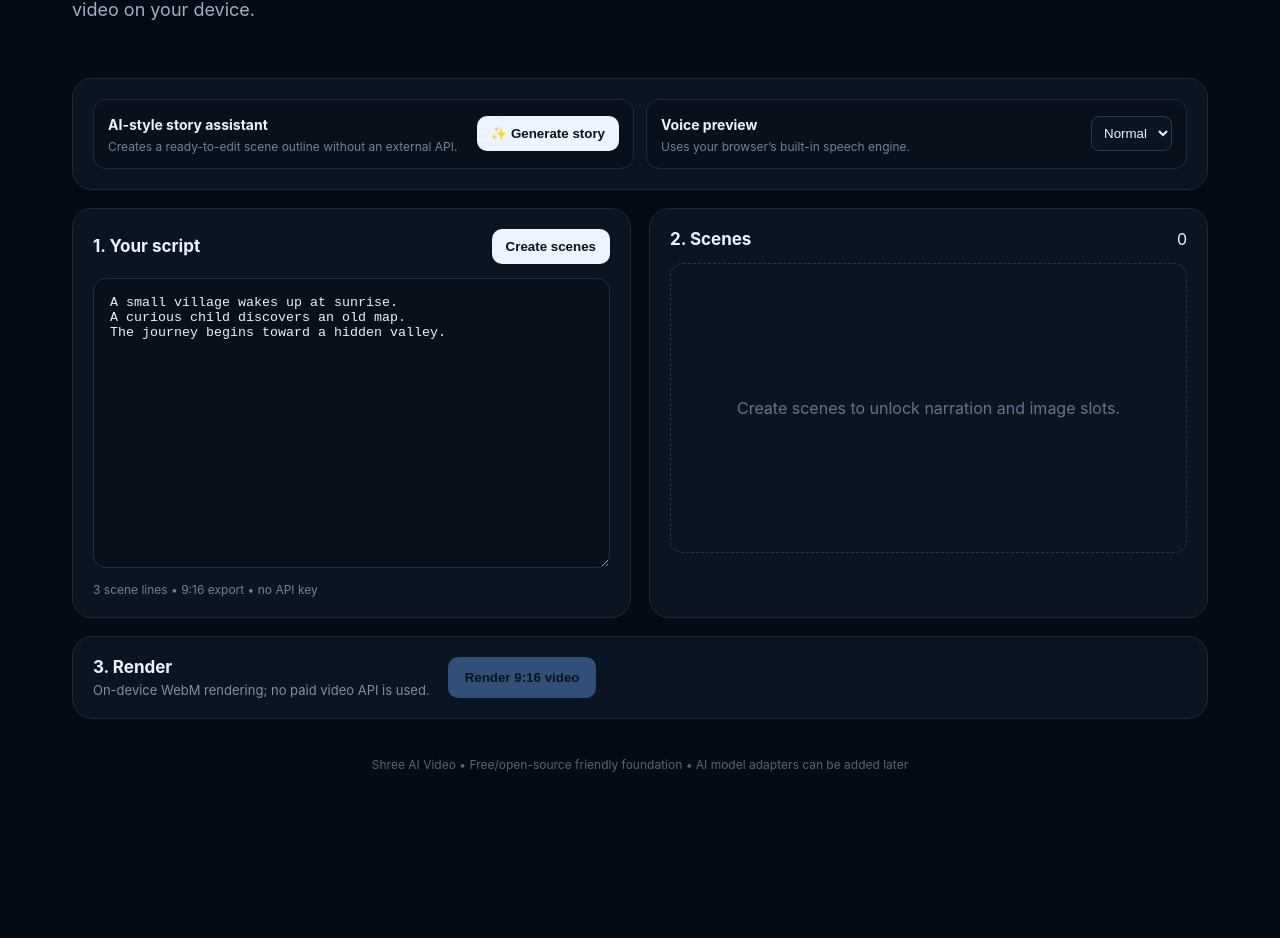
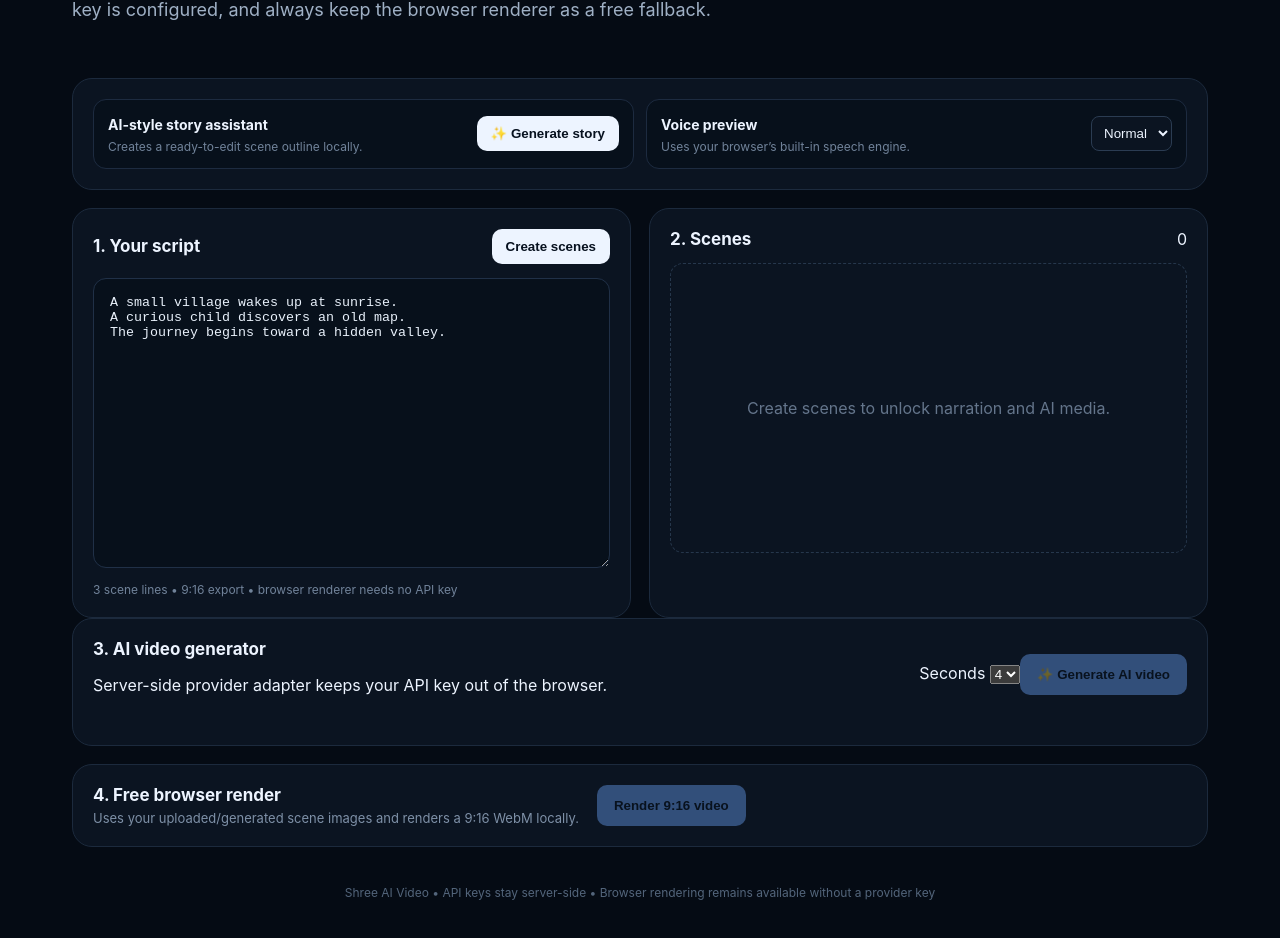
Before and after one commit to devilsoulhacker00/Shree-ai-video, a Next.js app: page / in a window 1280 px wide. Shown: the part 378-1316 px from the top of the page. Before the commit the page ends 1210 px from the top, so only its background shows below. Built offline with nearby package versions, Linux system fonts and the light colour scheme.

Commit message:
Integrate AI image and video generation into studio

```diff
--- a/app/page.tsx
+++ b/app/page.tsx
@@ -3,6 +3,7 @@
 import { useMemo, useState } from "react";
 
 type Scene = { id:number; text:string };
+
 const starter = `A small village wakes up at sunrise.
 A curious child discovers an old map.
 The journey begins toward a hidden valley.`;
@@ -13,17 +14,27 @@ export default function Home() {
   const [images,setImages]=useState<Record<number,string>>({});
   const [status,setStatus]=useState("");
   const [exportUrl,setExportUrl]=useState("");
+  const [aiVideoUrl,setAiVideoUrl]=useState("");
   const [voice,setVoice]=useState("default");
+  const [busyImage,setBusyImage]=useState<number|null>(null);
+  const [busyVideo,setBusyVideo]=useState(false);
+  const [duration,setDuration]=useState(4);
 
   const sceneCount=useMemo(()=>script.split(/\n+/).filter(s=>s.trim()).length,[script]);
 
   const buildScenes=()=> {
     const next=script.split(/\n+/).map(s=>s.trim()).filter(Boolean).map((text,id)=>({id:id+1,text}));
-    setScenes(next); setStatus(`${next.length} scenes ready`); setExportUrl("");
+    setScenes(next); setStatus(`${next.length} scenes ready`); setExportUrl(""); setAiVideoUrl("");
   };
 
   const makeStory=()=>{
-    const topics=["A mysterious signal appears in the night sky.","A young explorer follows the signal into an ancient forest.","Inside the forest, a hidden doorway opens.","The explorer finds a glowing city and discovers its secret.","At sunrise, the journey becomes a new beginning."];
+    const topics=[
+      "A mysterious signal appears in the night sky.",
+      "A young explorer follows the signal into an ancient forest.",
+      "Inside the forest, a hidden doorway opens.",
+      "The explorer finds a glowing city and discovers its secret.",
+      "At sunrise, the journey becomes a new beginning."
+    ];
     setScript(topics.join("\n")); setScenes([]); setStatus("AI-style story draft created — edit it before rendering.");
   };
 
@@ -32,7 +43,6 @@ export default function Home() {
     window.speechSynthesis.cancel();
     const u=new SpeechSynthesisUtterance(text);
     u.rate=voice==="slow"?.85:voice==="fast"?1.15:1;
-    u.pitch=1;
     window.speechSynthesis.speak(u);
     setStatus("Voice preview playing…");
   };
@@ -40,6 +50,49 @@ export default function Home() {
   const attachImage=(id:number,file:File)=>{
     const url=URL.createObjectURL(file);
     setImages(v=>({...v,[id]:url}));
+  };
+
+  const generateImage=async(scene:Scene)=>{
+    setBusyImage(scene.id); setStatus(`Generating AI image for scene ${scene.id}…`);
+    try{
+      const res=await fetch("/api/generate-image",{
+        method:"POST",
+        headers:{"Content-Type":"application/json"},
+        body:JSON.stringify({prompt:`${scene.text}. Cinematic vertical short-video frame, detailed environment, consistent story character, dramatic lighting.`})
+      });
+      if(!res.ok){
+        const data=await res.json().catch(()=>({}));
+        throw new Error(data.error||"AI image generation failed");
+      }
+      const blob=await res.blob();
+      const url=URL.createObjectURL(blob);
+      setImages(v=>({...v,[scene.id]:url}));
+      setStatus(`AI image ready for scene ${scene.id}.`);
+    }catch(err){
+      setStatus(err instanceof Error?err.message:"AI image generation failed. Add the provider key on the server.");
+    }finally{setBusyImage(null);}
+  };
+
+  const generateVideo=async()=>{
+    if(!scenes.length){setStatus("Create scenes first.");return;}
+    setBusyVideo(true);setAiVideoUrl("");setStatus("Generating AI video… this can take a while.");
+    try{
+      const prompt=scenes.map(s=>s.text).join(" ");
+      const res=await fetch("/api/generate-video",{
+        method:"POST",
+        headers:{"Content-Type":"application/json"},
+        body:JSON.stringify({prompt:`${prompt}. Create a cinematic vertical social video, 9:16 composition, coherent visual story.`,duration})
+      });
+      if(!res.ok){
+        const data=await res.json().catch(()=>({}));
+        throw new Error(data.error||"AI video generation failed");
+      }
+      const blob=await res.blob();
+      setAiVideoUrl(URL.createObjectURL(blob));
+      setStatus("AI video ready — preview or download it below.");
+    }catch(err){
+      setStatus(err instanceof Error?err.message:"AI video generation failed. Add the provider key on the server.");
+    }finally{setBusyVideo(false);}
   };
 
   const exportVideo=async()=>{
@@ -52,11 +105,11 @@ export default function Home() {
     const chunks:BlobPart[]=[]; recorder.ondataavailable=e=>e.data.size&&chunks.push(e.data);
     const done=new Promise<void>(resolve=>recorder.onstop=()=>resolve()); recorder.start();
     for(const scene of scenes){
-      const start=performance.now(), duration=3; const src=images[scene.id];
+      const start=performance.now(), sceneDuration=3; const src=images[scene.id];
       let img:HTMLImageElement|undefined;
       if(src){img=new Image();img.src=src;await new Promise(r=>{img!.onload=()=>r(null);img!.onerror=()=>r(null);});}
-      while(performance.now()-start<duration*1000){
-        const p=Math.min(1,(performance.now()-start)/(duration*1000));
+      while(performance.now()-start<sceneDuration*1000){
+        const p=Math.min(1,(performance.now()-start)/(sceneDuration*1000));
         ctx.fillStyle="#07111f";ctx.fillRect(0,0,720,1280);
         if(img){const scale=1+.08*p,w=720*scale,h=1280*scale;ctx.globalAlpha=.82;ctx.drawImage(img,(720-w)/2,(1280-h)/2,w,h);ctx.globalAlpha=1;}
         const grad=ctx.createLinearGradient(0,650,0,1280);grad.addColorStop(0,"transparent");grad.addColorStop(1,"rgba(0,0,0,.92)");ctx.fillStyle=grad;ctx.fillRect(0,650,720,630);
@@ -67,22 +120,33 @@ export default function Home() {
     }
     recorder.stop();await done;
     const blob=new Blob(chunks,{type:"video/webm"});const url=URL.createObjectURL(blob);
-    setExportUrl(url);setStatus("Video ready — download it below.");
+    setExportUrl(url);setStatus("Browser-rendered video ready — download it below.");
   };
 
   return <main>
-    <header><div className="brand"><span>✦</span><div><b>Shree AI Video</b><small>Free Video Creation Studio</small></div></div><span className="pill">FREE • LOCAL</span></header>
-    <section className="hero"><div><p className="eyebrow">SCRIPT → SCENES → VOICE → VIDEO</p><h1>Make vertical videos from an idea.</h1><p className="sub">Draft a story, split it into scenes, preview narration, add images and render a 9:16 video on your device.</p></div></section>
+    <header><div className="brand"><span>✦</span><div><b>Shree AI Video</b><small>AI Video Creation Studio</small></div></div><span className="pill">LOCAL + AI</span></header>
+
+    <section className="hero"><div><p className="eyebrow">IDEA → SCRIPT → SCENES → AI MEDIA → VIDEO</p><h1>Make vertical videos from an idea.</h1><p className="sub">Write a story, turn it into scenes, generate images or an AI video when a provider key is configured, and always keep the browser renderer as a free fallback.</p></div></section>
+
     <section className="toolbar card">
-      <div><div><b>AI-style story assistant</b><p>Creates a ready-to-edit scene outline without an external API.</p></div><button onClick={makeStory}>✨ Generate story</button></div>
+      <div><div><b>AI-style story assistant</b><p>Creates a ready-to-edit scene outline locally.</p></div><button onClick={makeStory}>✨ Generate story</button></div>
       <div><div><b>Voice preview</b><p>Uses your browser’s built-in speech engine.</p></div><select value={voice} onChange={e=>setVoice(e.target.value)}><option value="default">Normal</option><option value="slow">Slow</option><option value="fast">Fast</option></select></div>
     </section>
+
     <section className="grid">
-      <div className="card editor"><div className="cardHead"><h2>1. Your script</h2><button onClick={buildScenes}>Create scenes</button></div><textarea value={script} onChange={e=>setScript(e.target.value)} placeholder="Write one scene per line…"/><div className="hint">{sceneCount} scene lines • 9:16 export • no API key</div></div>
-      <div className="card"><div className="cardHead"><h2>2. Scenes</h2><span>{scenes.length}</span></div>{!scenes.length?<div className="empty">Create scenes to unlock narration and image slots.</div>:<div className="scenes">{scenes.map(s=><div className="scene" key={s.id}><div className="sceneNo">{s.id}</div><div className="sceneText">{s.text}</div><div className="actions"><button className="mini" onClick={()=>speak(s.text)}>🔊</button><label className="upload">{images[s.id]?"✓ Image":"Add image"}<input type="file" accept="image/*" onChange={e=>{const f=e.target.files?.[0];if(f)attachImage(s.id,f)}}/></label></div></div>)}</div>}</div>
+      <div className="card editor"><div className="cardHead"><h2>1. Your script</h2><button onClick={buildScenes}>Create scenes</button></div><textarea value={script} onChange={e=>setScript(e.target.value)} placeholder="Write one scene per line…"/><div className="hint">{sceneCount} scene lines • 9:16 export • browser renderer needs no API key</div></div>
+
+      <div className="card"><div className="cardHead"><h2>2. Scenes</h2><span>{scenes.length}</span></div>{!scenes.length?<div className="empty">Create scenes to unlock narration and AI media.</div>:<div className="scenes">{scenes.map(s=><div className="scene" key={s.id}><div className="sceneNo">{s.id}</div><div className="sceneText"><b>{s.text}</b>{images[s.id]&&<img className="sceneImage" src={images[s.id]} alt={`Scene ${s.id}`}/>}</div><div className="actions"><button className="mini" onClick={()=>speak(s.text)}>🔊</button><button className="mini aiButton" onClick={()=>generateImage(s)} disabled={busyImage===s.id}>{busyImage===s.id?"…":"✨ AI image"}</button><label className="upload">{images[s.id]?"✓ Image":"Add image"}<input type="file" accept="image/*" onChange={e=>{const f=e.target.files?.[0];if(f)attachImage(s.id,f)}}/></label></div></div>)}</div>}</div>
     </section>
-    <section className="card render"><div><h2>3. Render</h2><p>On-device WebM rendering; no paid video API is used.</p></div><button className="primary" onClick={exportVideo} disabled={!scenes.length}>Render 9:16 video</button>{status&&<div className="status">{status}</div>}{exportUrl&&<a className="download" href={exportUrl} download="shree-ai-video.webm">⬇ Download video</a>}</section>
-    <footer>Shree AI Video • Free/open-source friendly foundation • AI model adapters can be added later</footer>
+
+    <section className="card aiVideo">
+      <div className="cardHead"><div><h2>3. AI video generator</h2><p>Server-side provider adapter keeps your API key out of the browser.</p></div><div className="videoControls"><label>Seconds <select value={duration} onChange={e=>setDuration(Number(e.target.value))}><option value={2}>2</option><option value={4}>4</option><option value={6}>6</option><option value={8}>8</option></select></label><button className="primary" onClick={generateVideo} disabled={!scenes.length||busyVideo}>{busyVideo?"Generating…":"✨ Generate AI video"}</button></div></div>
+      {aiVideoUrl&&<div className="aiVideoResult"><video src={aiVideoUrl} controls playsInline/><a className="download" href={aiVideoUrl} download="shree-ai-video-ai.mp4">⬇ Download AI video</a></div>}
+    </section>
+
+    <section className="card render"><div><h2>4. Free browser render</h2><p>Uses your uploaded/generated scene images and renders a 9:16 WebM locally.</p></div><button className="primary" onClick={exportVideo} disabled={!scenes.length}>Render 9:16 video</button>{status&&<div className="status">{status}</div>}{exportUrl&&<a className="download" href={exportUrl} download="shree-ai-video.webm">⬇ Download WebM</a>}</section>
+
+    <footer>Shree AI Video • API keys stay server-side • Browser rendering remains available without a provider key</footer>
   </main>;
 }
 
```
